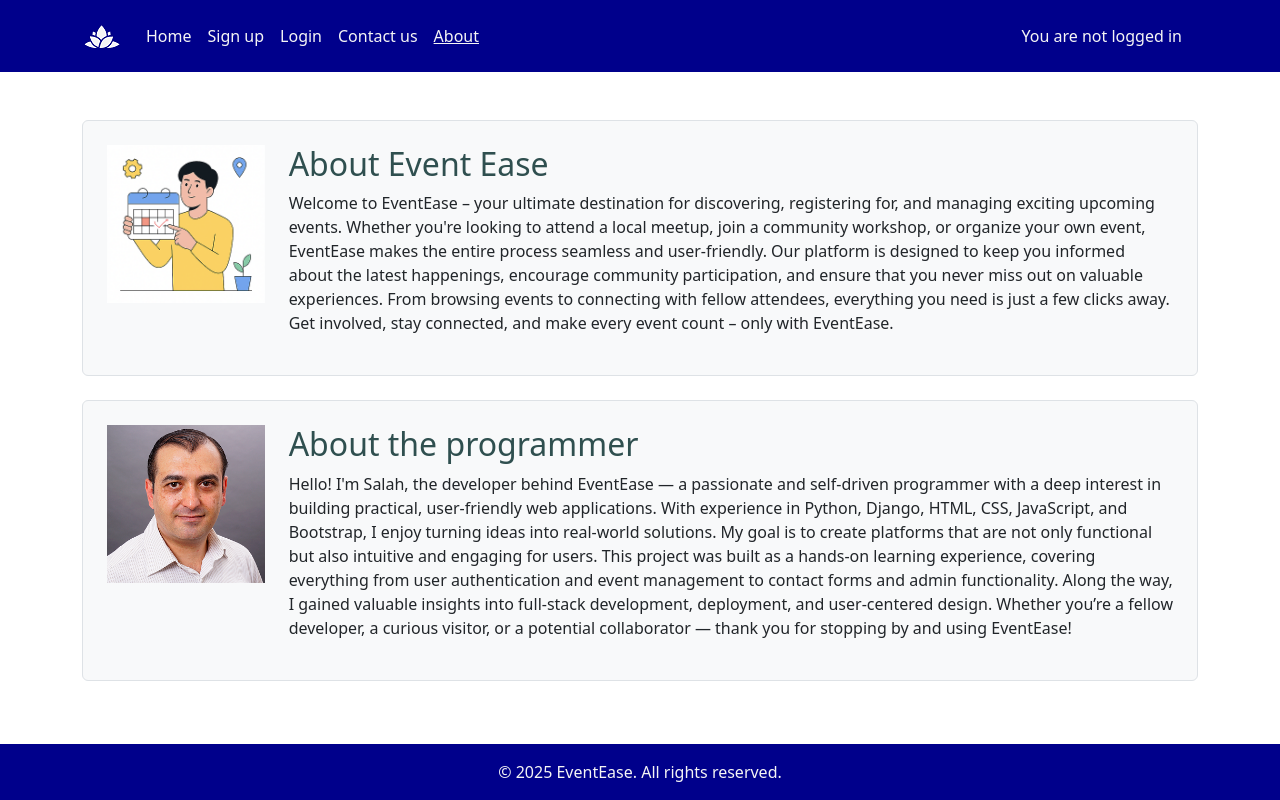
After one commit to salah929/event-ease, a Django app: page /about/ in a window 1280 px wide. The commit adds this page. Run offline with Django 4.2, Linux system fonts and the light colour scheme.

Commit message:
Add about page

```diff
--- a/eventease/settings.py
+++ b/eventease/settings.py
@@ -30,7 +30,7 @@ STATIC_ROOT = os.path.join(BASE_DIR, 'staticfiles')
 SECRET_KEY = os.environ.get("SECRET_KEY")
 
 # SECURITY WARNING: don't run with debug turned on in production!
-DEBUG = True
+DEBUG = False
 
 ALLOWED_HOSTS = [
     '.herokuapp.com',
--- /dev/null
+++ b/events/templates/events/about.html
@@ -0,0 +1,38 @@
+{% extends "base.html" %}
+{% load static %}
+{% block content %}
+    <div class="border rounded p-4 bg-light mt-4">
+        <div class="row">
+            <div class="col-md-4 col-lg-3 col-xl-2">
+                <img src="{% static 'images/abouteventease.png' %}" alt="About Event Ease" class="img-about">
+            </div>
+            <div class="col-md-8 col-lg-9 col-xl-10">
+                <h2>About Event Ease</h2>
+                <p>
+                    Welcome to EventEase – your ultimate destination for discovering, registering for, and managing exciting upcoming events.
+                    Whether you're looking to attend a local meetup, join a community workshop, or organize your own event, EventEase makes the entire process seamless and user-friendly.
+                    Our platform is designed to keep you informed about the latest happenings, encourage community participation, and ensure that you never miss out on valuable experiences.
+                    From browsing events to connecting with fellow attendees, everything you need is just a few clicks away.
+                    Get involved, stay connected, and make every event count – only with EventEase.
+                </p>
+            </div>
+        </div>
+    </div>
+    <div class="border rounded p-4 bg-light mt-4">
+        <div class="row">
+            <div class="col-md-4 col-lg-3 col-xl-2">
+                <img src="{% static 'images/abouttheprogrammer.png' %}" alt="About the programmer" class="img-about">
+            </div>
+            <div class="col-md-8 col-lg-9 col-xl-10">
+                <h2>About the programmer</h2>
+                <p>
+                    Hello! I'm Salah, the developer behind EventEase — a passionate and self-driven programmer with a deep interest in building practical, user-friendly web applications.
+                    With experience in Python, Django, HTML, CSS, JavaScript, and Bootstrap, I enjoy turning ideas into real-world solutions. My goal is to create platforms that are not only functional but also intuitive and engaging for users.
+                    This project was built as a hands-on learning experience, covering everything from user authentication and event management to contact forms and admin functionality.
+                    Along the way, I gained valuable insights into full-stack development, deployment, and user-centered design.
+                    Whether you’re a fellow developer, a curious visitor, or a potential collaborator — thank you for stopping by and using EventEase!
+                </p>
+            </div>
+        </div>
+    </div>
+{% endblock %}
--- a/events/urls.py
+++ b/events/urls.py
@@ -1,9 +1,10 @@
 from django.urls import path
 from . import views
-from .views import EventCreateView, ContactView
+from .views import EventCreateView, ContactView, AboutView
 
 urlpatterns = [
     path('', views.UpcomingEventList.as_view(), name='home'),
+    path('about/', AboutView.as_view(), name='about'),
     path('contactus/', ContactView.as_view(), name='contactus'),
     path('create/', EventCreateView.as_view(), name='event_create'),
     path('event/<slug:slug>/', views.EventDetails.as_view(),
--- a/events/views.py
+++ b/events/views.py
@@ -154,3 +154,7 @@ class ContactView(View):
             )
             return redirect('/success?f=c')
         return render(request, 'events/contact.html', {'form': form})
+
+
+class AboutView(TemplateView):
+    template_name = 'events/about.html'
--- a/static/css/style.css
+++ b/static/css/style.css
@@ -118,3 +118,8 @@ h4, h6 {
     color: #555;
     font-style: italic;
 }
+
+/* about.html */
+.img-about {
+    width: 100%;
+}
--- a/templates/base.html
+++ b/templates/base.html
@@ -5,6 +5,7 @@
 {% url 'account_signup' as signup_url %}
 {% url 'account_logout' as logout_url %}
 {% url 'contactus' as contact_url %}
+{% url 'about' as about_url %}
 
 <!DOCTYPE html>
 <html lang="en">
@@ -47,6 +48,9 @@
                     <li class="nav-item">
                         <a class="nav-link {% if request.path == contact_url %}active{% endif %}" aria-current="page" href="{{ contact_url }}">Contact us</a>
                     </li>
+                    <li class="nav-item">
+                        <a class="nav-link {% if request.path == about_url %}active{% endif %}" aria-current="page" href="{{ about_url }}">About</a>
+                    </li>
                 </ul>
                 </div>
                     {% if user.is_authenticated %}
```
Also changed, not shown: static/images/abouteventease.png (added), static/images/abouttheprogrammer.png (added), 3 other files.
